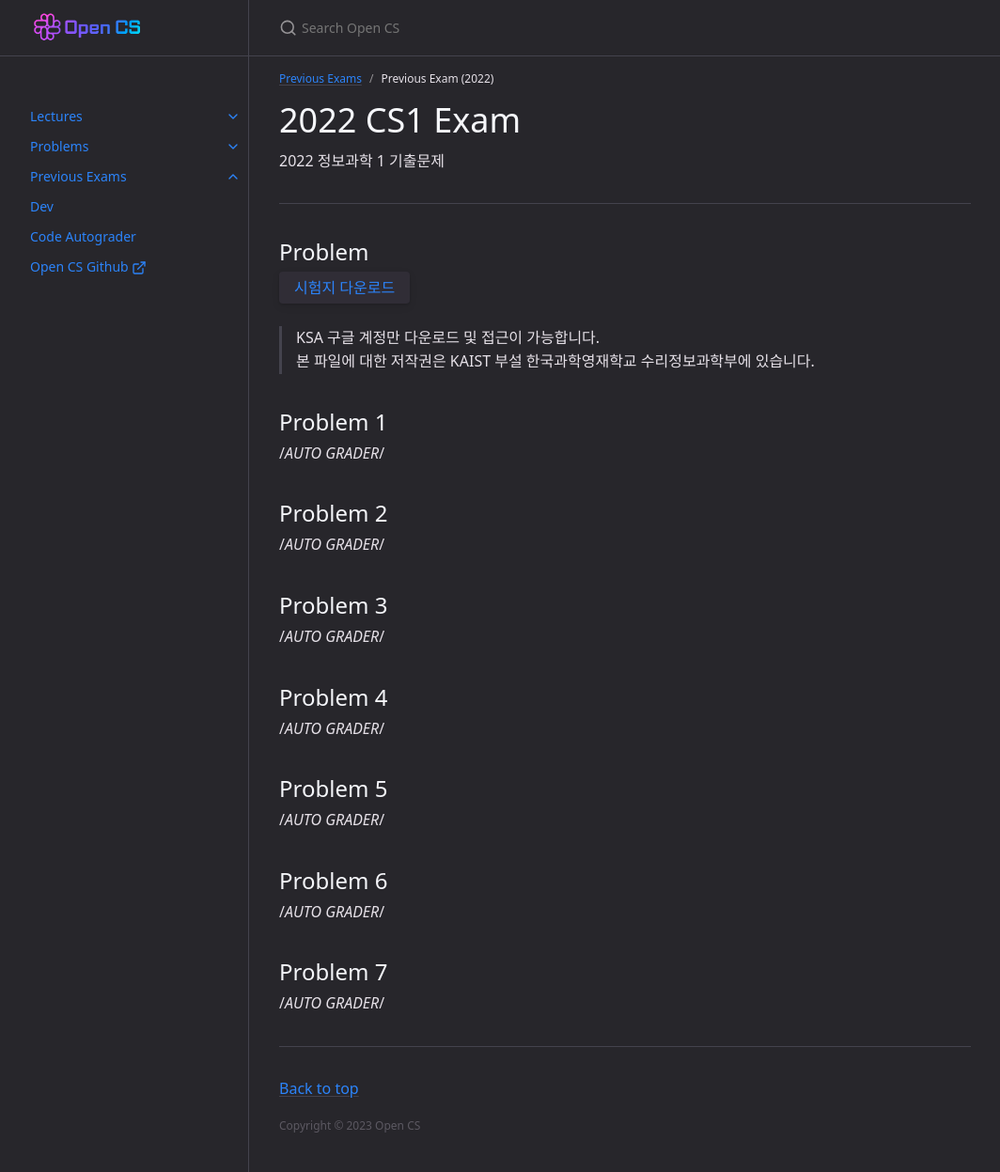
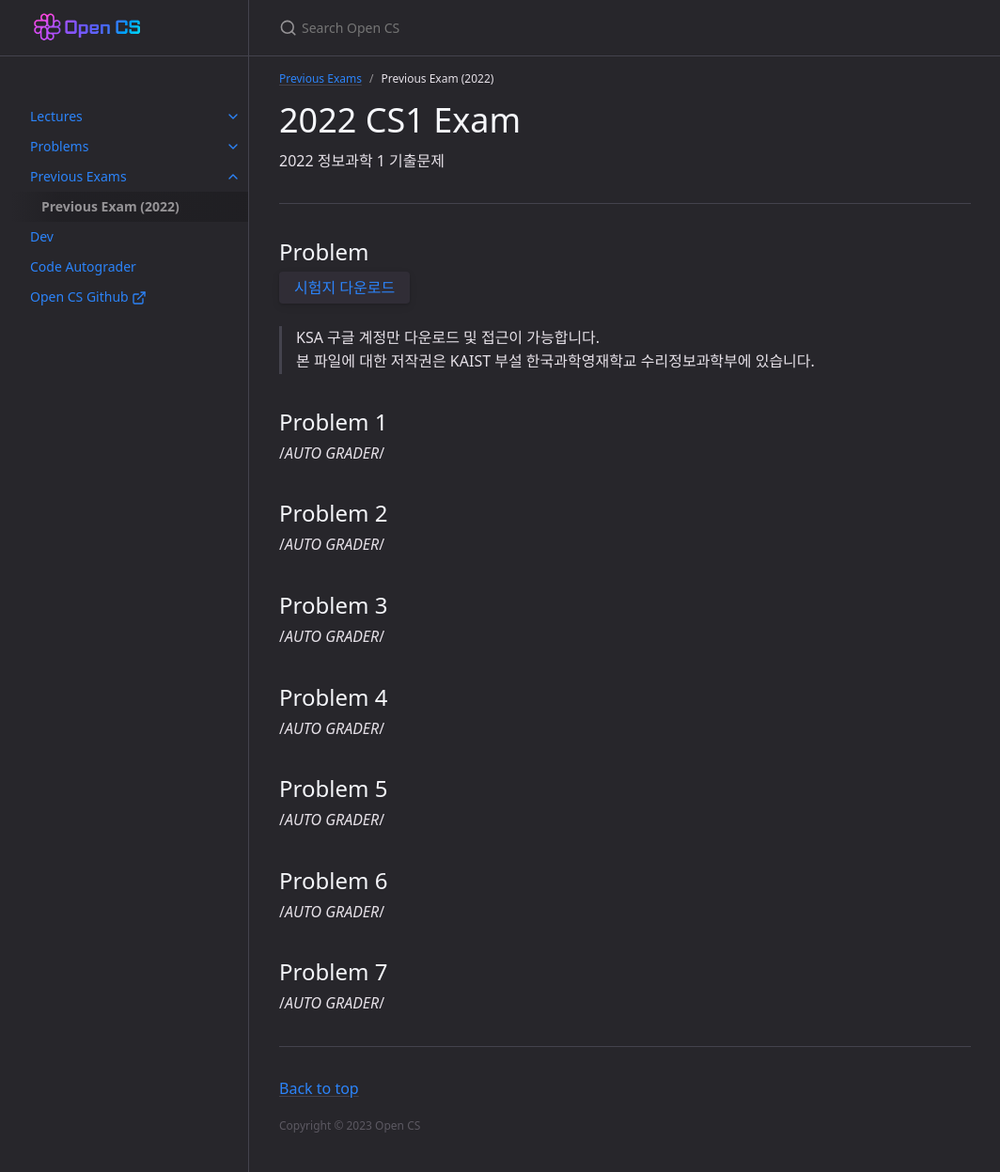
Before and after one commit to OpenCS-ksa/opencs-ksa.github.io, a Jekyll site: the page built from docs/PreviousExam/2022.md, in a window 1280 px wide and 1247 px high. Shown: the whole window at 94% size, without its empty margins (107-1171 px from the left). Built offline with Jekyll 4.4.1, drawn with Linux system fonts in a browser that asks for light colours; part of the change alters nothing that is shown.

Commit message:
Update 2022.md

```diff
--- a/docs/PreviousExam/2022.md
+++ b/docs/PreviousExam/2022.md
@@ -1,12 +1,9 @@
 ---
 layout: default
 title: Previous Exam (2022)
-
 parent: Previous Exams
 nav_exclude: false
-nav_order: 2
-nav_exclude: true
-
+nav_order: 0
 permalink: docs/Previous Exams
 ---
 
```
